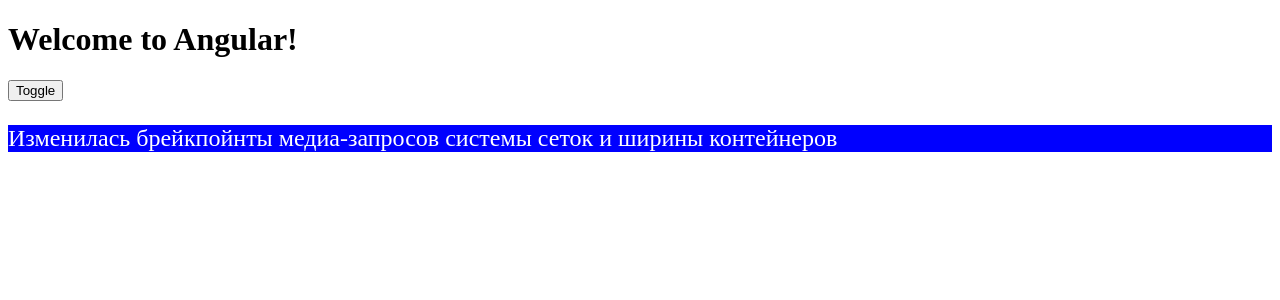
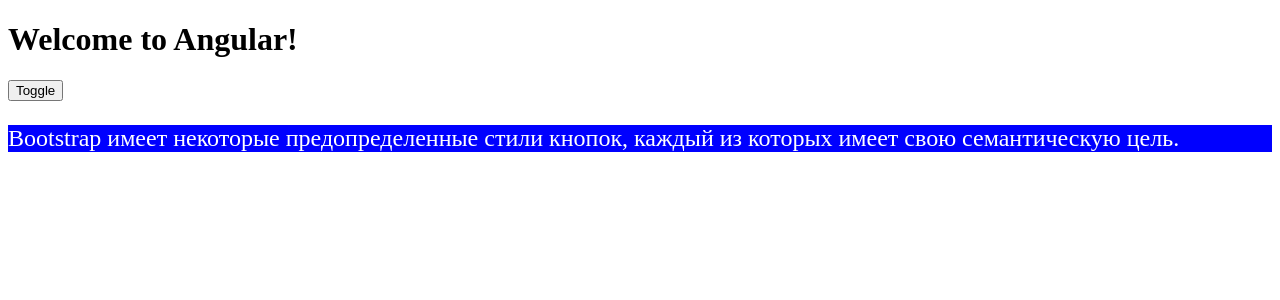
Before and after one commit to VictoryMoskalenko/learn-ang-app, an Angular app in the folder base-app/: page / in a window 1280 px wide. Shown: the top 300 px of the page. Built offline with nearby package versions, Linux system fonts and the light colour scheme.

Commit message:
structure directive *ngIf

```diff
--- a/base-app/src/app/app.component.html
+++ b/base-app/src/app/app.component.html
@@ -2,8 +2,21 @@
     Welcome to Angular!
 </h1>
 
-<button (click)="backgroundToggle = !backgroundToggle">Toggle</button>
+<button (click)="toggle = !toggle">Toggle</button>
 
+ <p *ngIf="toggle" class="red">
+   Пространство между контентом сеток получило карту Sass,
+   так что теперь вы можете задать его ширину на каждом брейпкойнте.
+  </p>
+ <p *ngIf="!toggle" class="blue">
+    Bootstrap имеет некоторые предопределенные стили кнопок,
+    каждый из которых имеет свою семантическую цель.
+ </p>
+
+
+
+
+ <!-- <button (click)="backgroundToggle = !backgroundToggle">Toggle</button>   -->
 <!-- <div [ngStyle]="{
 
   width: '200px',
@@ -25,8 +38,8 @@
 
 </p> -->
 
-<p
+<!-- <p
 [class.blue]="!backgroundToggle"
 [class.red]="backgroundToggle"
 > Изменилась брейкпойнты медиа-запросов системы сеток
-    и ширины контейнеров</p>
+    и ширины контейнеров</p> -->
--- a/base-app/src/app/app.component.ts
+++ b/base-app/src/app/app.component.ts
@@ -8,6 +8,7 @@
 
 export class AppComponent {
 
-  backgroundToggle = false;
+  // backgroundToggle = false;
+    toggle = false;
 
 }
```
